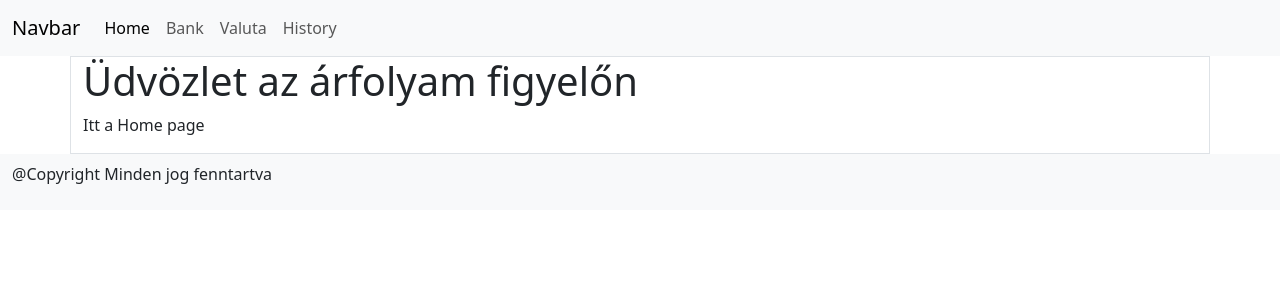
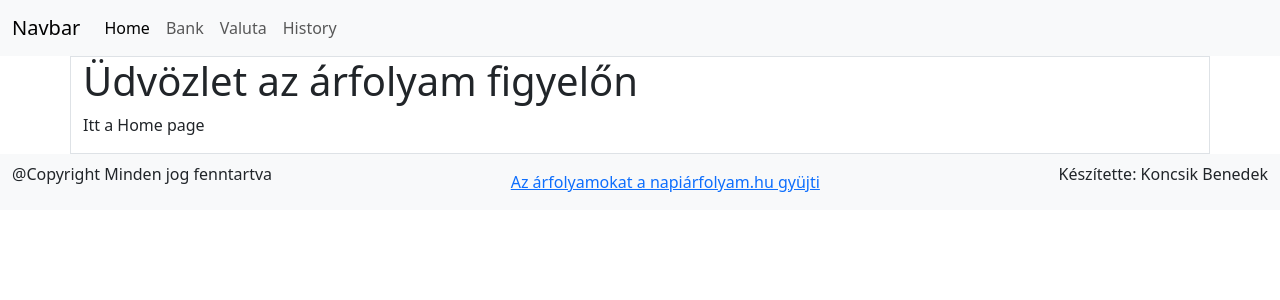
Before and after one commit to KncskBenedek/valuta-figyelo, a React (Vite) app in the folder valuta-figyelo/: page / in a window 1280 px wide. Shown: the top 300 px of the page. Built offline with nearby package versions, Linux system fonts and the light colour scheme.

Commit message:
adat hivatkozás

```diff
--- a/valuta-figyelo/src/components/Footer.tsx
+++ b/valuta-figyelo/src/components/Footer.tsx
@@ -1,8 +1,12 @@
 export default function Footer() {
   return (
-    <footer className="navbar bg-body-tertiary bottom">
+    <footer className="navbar bg-body-tertiary">
       <div className="container-fluid">
         <p>@Copyright Minden jog fenntartva</p>
+        <a href="https://www.napiarfolyam.hu/">
+          Az árfolyamokat a napiárfolyam.hu gyüjti
+        </a>
+        <p>Készítette: Koncsik Benedek</p>
       </div>
     </footer>
   );
```
